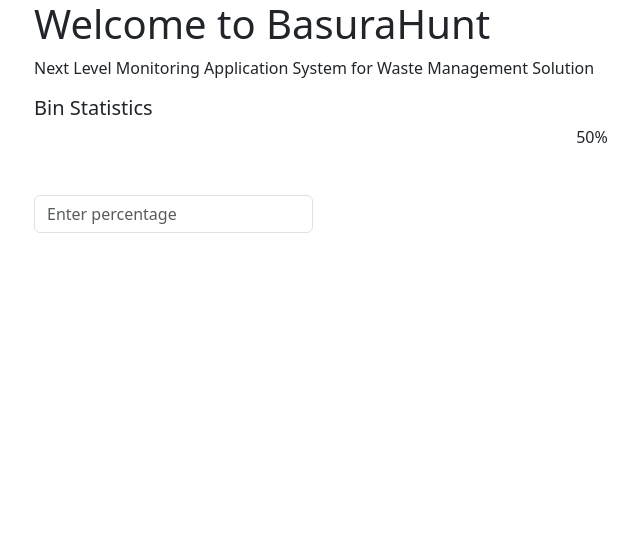
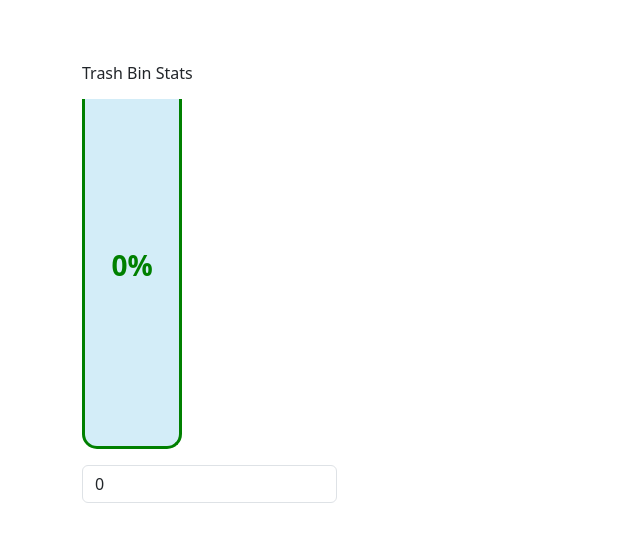
Before and after one commit to f9ki3/basuraHunt, a Flask app: page / in a window 1280 px wide. Shown: the top 550 px of the page, without its empty margins (48-688 px from the left). Run offline with Flask 3, Linux system fonts and the light colour scheme.

Commit message:
progress bar trashbin UI

```diff
--- a/static/js/trash.js
+++ b/static/js/trash.js
@@ -1,42 +1,75 @@
-$(document).on('input', function(){
-    const value = parseInt($('#input_value').val(), 10); // Ensure the value is an integer
-    const percent = `${value}%`; // Use the value for height
-
-    let color = '';
-
-    if (value <= 20) {
-        color = '#f6b2b2';
-    } else if (value < 35) {
-        color = '#f6c8b2';
-    } else if (value < 50) {
-        color = '#f6d7b2';
-    } else if (value < 60) {
-        color = '#f6efb2';
-    } else if (value < 70) {
-        color = '#e4f6b2';
-    } else if (value < 80) {
-        color = '#d4f6b2';
-    } else if (value <= 100) {
-        color = '#a8fa8c';
+function trashDisplay(Data){
+    let percent = Data;
+    if (Data>100){
+        Data = 0+'%';
+    }else if(Data == ''){
+        Data = 0+'%';
+    }else if(Data < 0){
+        Data = 0+'%';
+    }else{
+        Data = Data+'%';
     }
 
-    $('.containerBin').css({
-        'border-bottom': `3px solid ${color}`, // Use the variable color
-        'border-left': `3px solid ${color}`, // Use the variable color
-        'border-right': `3px solid ${color}`, // Use the variable color
-        'border-radius-bottom-right': '10px',
-        'border-radius-bottom-left': '10px',
+    let colorContent = ''
+
+    // Lets change the color depend to percentage
+    if(percent <= 20){
+        colorContent = '#fa8c8c'
+        console.log(colorContent)
+    }else if(percent <= 30){
+        colorContent = '#fab78c'
+        console.log(colorContent)
+    }else if(percent <= 50){
+        colorContent = '#faf38c'
+        console.log(colorContent)
+    }else if(percent <= 70){
+        colorContent = '#e3fa8c'
+        console.log(colorContent)
+    }else if(percent <= 80){
+        colorContent = '#c5fa8c'
+        console.log(colorContent)
+    }else if(percent <= 100){
+        colorContent = '#a5fa8c'
+        console.log(colorContent)
+    }
+
+    $('#trashPercent').text(Data)
+
+    $('.trashBinContainer').css({
+        'display': 'flex',
+        'background-color': '#d3edf8',
+        'justify-content': 'center',
         'height': '350px',
-        'width': '150px',
+        'width': '100px',
+        'border-bottom': '3px solid green',
+        'border-left': '3px solid green',
+        'border-right': '3px solid green',
+        'border-radius': ' 0px 0px 15px 15px',
         'position': 'relative'
-    });
+    })
 
-    $('.trashbin').css({
-        'background-color': color, // Use the variable color
-        'height': percent, // Correctly set the height as a percentage
+    $('.trashBinContent').css({
+        'width': '100%',
+        'height': Data,
+        'background-color': colorContent,
         'position': 'absolute',
+        'border-radius': ' 0px 0px 13px 13px',
         'bottom': '0',
-        'left': '0',
-        'width': '100%'
-    });
+        'left': '0'
+    })
+
+    $('.trashPercent').css({
+        'position': 'absolute',
+        'top': '150',
+        'text-align': 'center',
+        'font-weight': 'bolder',
+        'z-index': '10',
+        'color': 'green'
+    })
+}
+trashDisplay(0)
+
+$(document).on('input', function(){
+    const trashData = $('#trashData').val()
+    trashDisplay(trashData)
 });
--- a/templates/index.html
+++ b/templates/index.html
@@ -7,11 +7,11 @@
 </head>
 <body>
     <!-- {% include 'header.html' %} -->
-    <div class="container">
-        <div>
+    <div class="container pt-3">
+        <!-- <div>
             <h1>Welcome to BasuraHunt</h1>
             <p>Next Level Monitoring Application System for Waste Management Solution</p>
-        </div>
+        </div> -->
         {% include 'trash_bin.html' %}
     </div>
     {% include 'footer_links.html' %}
--- a/templates/trash_bin.html
+++ b/templates/trash_bin.html
@@ -1,9 +1,8 @@
-<h5>Bin Statistics</h5>
-<div>
-    <div class="containerBin">
-        <h6 style="text-align: center;">50%</h6>
-        <div class="trashbin">
-        </div>
+<div class=" p-5">
+    <h6 class="mb-3">Trash Bin Stats</h6>
+    <div class="trashBinContainer">
+        <h3 id="trashPercent" class="trashPercent">100%</h3>
+        <div class="trashBinContent"></div>
     </div>
+    <input id="trashData" value="0" class="mt-3 form-control w-25" type="text" placeholder="0">
 </div>
-<input class="form-control mt-5 w-25" id="input_value" type="text" placeholder="Enter percentage">
```
